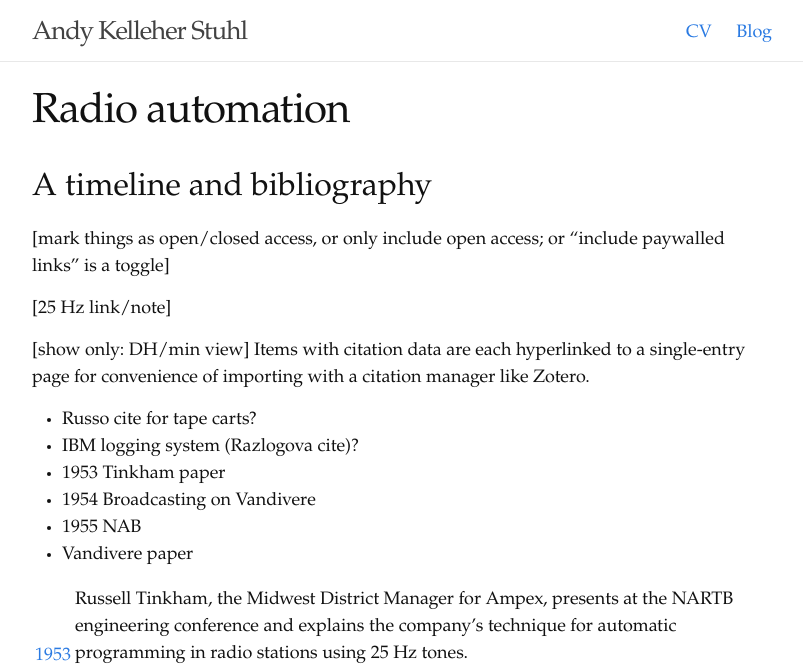
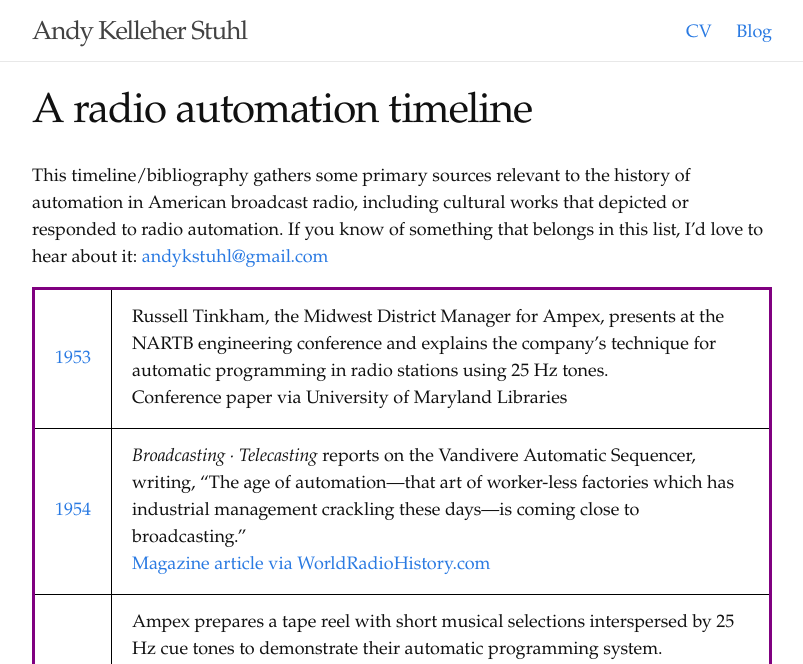
Before and after one commit to akstuhl/akstuhl.github.io, a Jekyll site: the page built from radio_automation.md, in a window 1280 px wide. Shown: the top 664 px of the page, without its empty margins (238-1041 px from the left). Built offline with Jekyll 4.4.1, drawn with Linux system fonts in a browser that asks for light colours; nearby versions of some CDN libraries; some of the changed text lies outside the part shown; grey boxes are pictures that could not be loaded.

Commit message:
update radio automation timeline

```diff
--- a/_layouts/zotero_item.html
+++ b/_layouts/zotero_item.html
@@ -8,11 +8,13 @@ layout: default
 
 {{ content }}
 
-{% if page.source_url %}
+{% if page.source_url and page.source_url != "undefined" %}
   <a target="_blank" href="{{ page.source_url }}">
+{% endif %}
     {{ page.item_type }}
     {% if page.library_catalog %}
       via {{ page.library_catalog }}
     {% endif %}
+{% if page.source_url and page.source_url != "undefined" %}
   </a>
 {% endif %}
--- /dev/null
+++ b/_radio_automation/1984-leupold.md
@@ -0,0 +1,12 @@
+---
+layout: zotero_item
+title: "The microcomputer in radio automation: accessing broadcasting's state of the art"
+date: 1984-01-01
+source_url: undefined
+item_type: "Thesis"
+library_catalog: "University of Minnesota Libraries"
+---
+
+<span class="Z3988" title="url_ver=Z39.88-2004&amp;ctx_ver=Z39.88-2004&amp;rfr_id=info%3Asid%2Fzotero.org%3A2&amp;rft_val_fmt=info%3Aofi%2Ffmt%3Akev%3Amtx%3Adissertation&amp;rft.title=The%20microcomputer%20in%20radio%20automation%3A%20accessing%20broadcasting&apos;s%20state%20of%20the%20art&amp;rft.aufirst=Lance%20Edward&amp;rft.aulast=Leupold&amp;rft.au=Lance%20Edward%20Leupold&amp;rft.date=1984&amp;rft.tpages=143&amp;rft.language=eng">
+Lance Leupold surveys a range of microcomputer applications in automated radio and proposes a design for an automation system that could use computer resources for more creative musical programming.
+</span>
--- /dev/null
+++ b/_radio_automation/1991-freeman.md
@@ -0,0 +1,12 @@
+---
+layout: zotero_item
+title: "Buying a Digital Audio System"
+date: 1991-08-07
+source_url: https://worldradiohistory.com/hd2/IDX-Site-Technical/Engineering-Broadcast/Radio-World-IDX/IDX/1991/Radio-World-1991-08-07-IDX-22.pdf
+item_type: "Magazine article"
+library_catalog: "WorldRadioHistory.com"
+---
+
+<span class="Z3988" title="url_ver=Z39.88-2004&amp;ctx_ver=Z39.88-2004&amp;rfr_id=info%3Asid%2Fzotero.org%3A2&amp;rft_val_fmt=info%3Aofi%2Ffmt%3Akev%3Amtx%3Adc&amp;rft.type=magazineArticle&amp;rft.title=Buying%20a%20Digital%20Audio%20System&amp;rft.source=Radio%20World&amp;rft.description=In%20_Radio%20World_%2C%20Alan%20Freeman%20lays%20out%20some%20of%20the%20technical%20considerations%20for%20radio%20automation%20with%20hard-drive%20audio%20storage%20that%20he%20had%20navigated%20in%20programming%20the%20Digital%20DJ%20automation%20software%20for%20The%20Management.&amp;rft.identifier=https%3A%2F%2Fworldradiohistory.com%2Fhd2%2FIDX-Site-Technical%2FEngineering-Broadcast%2FRadio-World-IDX%2FIDX%2F1991%2FRadio-World-1991-08-07-IDX-22.pdf&amp;rft.aufirst=Alan&amp;rft.aulast=Freeman&amp;rft.au=Alan%20Freeman&amp;rft.date=1991-08-07&amp;rft.pages=22&amp;rft.language=en">
+In _Radio World_, Alan Freeman lays out some of the technical considerations for radio automation with hard-drive audio storage that he had navigated in programming the Digital DJ automation software for The Management.
+</span>
--- a/_sass/_layout.scss
+++ b/_sass/_layout.scss
@@ -371,3 +371,19 @@ img + em {
 		color: $grey-color;
 	}
 }
+
+table.timeline {
+  table-layout: fixed;
+  border-collapse: collapse;
+  border: 3px solid purple;
+}
+
+.timeline th, .timeline td {
+  padding: 15px 20px;
+  border: 1px solid black;
+}
+
+.timeline p {
+  padding: 0;
+  margin: 0;
+}
--- a/radio_automation.md
+++ b/radio_automation.md
@@ -1,11 +1,40 @@
 ---
 layout: page
-title: Radio automation
+title: A radio automation timeline
 permalink: radio_automation/index.html
 published: true
 ---
 
-## A timeline and bibliography
+This timeline/bibliography gathers some primary sources relevant to the history of automation in American broadcast radio, including cultural works that depicted or responded to radio automation. If you know of something that belongs in this list, I'd love to hear about it: [andykstuhl@gmail.com](mailto::andykstuhl@gmail.com)
+
+<table class="timeline">
+<tbody>
+{% for item in site.radio_automation %}
+  <tr>
+    <td>
+      <a href="{{ item.url }}">
+        {{ item.date | date: "%Y" }}
+      </a>
+    </td>
+    <td>
+      {{ item.content }}
+      <p>
+      {% if item.source_url and item.source_url != "undefined" %}
+        <a target="_blank" href="{{ item.source_url }}">
+      {% endif %}
+          {{ item.item_type }}
+          {% if item.library_catalog %}
+            via {{ item.library_catalog }}
+          {% endif %}
+      {% if item.source_url and item.source_url != "undefined" %}
+        </a>
+      {% endif %}
+      </p>
+    </td>
+  </tr>
+{% endfor %}
+</tbody>
+</table>
 
 [mark things as open/closed access, or only include open access; or "include paywalled links" is a toggle]
 
@@ -20,30 +49,3 @@ Items with citation data are each hyperlinked to a single-entry page for conveni
 - 1954 Broadcasting on Vandivere
 - 1955 NAB
 - Vandivere paper
-
-<table>
-<tbody>
-{% for item in site.radio_automation %}
-  <tr>
-    <td>
-      <a href="{{ item.url }}">
-        {{ item.date | date: "%Y" }}
-      </a>
-    </td>
-    <td>
-      {{ item.content }}
-      {% if item.source_url %}
-      <p>
-        <a target="_blank" href="{{ item.source_url }}">
-          {{ item.item_type }}
-          {% if item.library_catalog %}
-            via {{ item.library_catalog }}
-          {% endif %}
-        </a>
-      </p>
-      {% endif %}
-    </td>
-  </tr>
-{% endfor %}
-</tbody>
-</table>
```
Also changed, not shown: _blog/_2023-07-31-gatekeeping.md (added, +17 -0 lines), _radio_automation/1954-bc-vandivere.md (+2 -2 lines), _radio_automation/1955-abrams.md (added, +12 -0 lines), _radio_automation/1956-vandivere.md (+1 -1 lines), _radio_automation/1961-ibew.md (added, +12 -0 lines), _radio_automation/1977-burkhart.md (added, +12 -0 lines), _radio_automation/1978-be-overview.md (+2 -2 lines), _radio_automation/1980-wkrp.md (added, +14 -0 lines), _radio_automation/1982-feld.md (added, +12 -0 lines), _radio_automation/2002-wobbly.md (added, +14 -0 lines), _radio_automation/2005-scott.md (added, +12 -0 lines), _radio_automation/2008-irvin.md (added, +14 -0 lines), _radio_automation/2009-vascellaro.md (added, +12 -0 lines).
